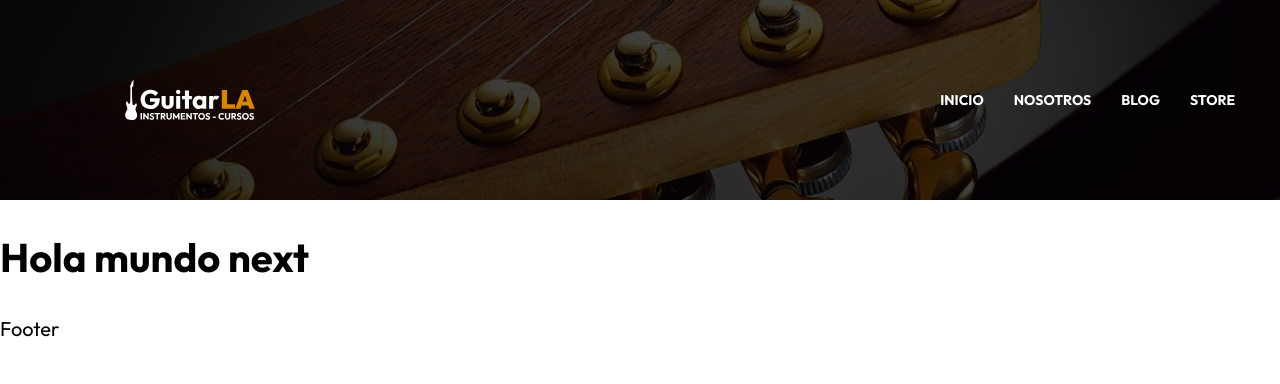
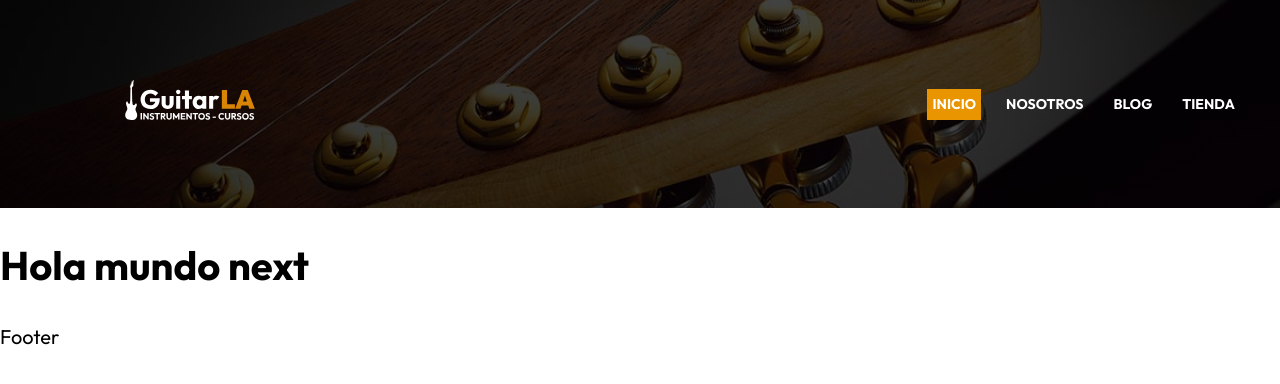
Before and after one commit to Moyrasc/Guitar-LA-Next.js, a Next.js app: page / in a window 1280 px wide. Shown: the top 384 px of the page. Built offline with nearby package versions, Linux system fonts and the light colour scheme.

Commit message:
style header

```diff
--- a/components/header.js
+++ b/components/header.js
@@ -1,18 +1,34 @@
 import Image from "next/future/image";
 import Link from "next/link";
 import styles from "../styles/header.module.css"
+import { useRouter } from "next/router";
 
 
 const Header = () => {
+
+    const router = useRouter()
+    console.log(router)
     return (
     <header className={styles.header}>
         <div className={`container ${styles.navigation}`}>
-            <Image src="/img/logo.svg" alt="logo "width={300} height={40}/>
+            <Link href={"/"}>
+                <a>
+                    <Image src="/img/logo.svg" alt="logo "width={300} height={40}/>
+                </a>
+            </Link>
             <nav className={styles.nav}>
-                <Link href="/"> Inicio </Link>
-                <Link href="/about"> Nosotros </Link>
-                <Link href="/blog"> Blog </Link>
-                <Link href="/store"> Store </Link>
+                <Link href="/">
+                    <a className={router.pathname === "/" ? styles.active : ""}> Inicio </a>
+                </Link>
+                <Link href="/about">
+                    <a className={router.pathname === "/about" ? styles.active : ""}> Nosotros </a>
+                </Link>
+                <Link href="/blog">
+                    <a className={router.pathname === "/blog" ? styles.active : ""}> Blog </a>
+                </Link>
+                <Link href="/store">
+                    <a className={router.pathname === "/store" ? styles.active : ""}> Tienda </a>
+                </Link>
 
             </nav>
         </div>
--- a/styles/header.module.css
+++ b/styles/header.module.css
@@ -36,6 +36,7 @@
     transition-duration: 300ms;
 
 }
-.nav a:hover {
+.nav a:hover,
+.active {
     background-color: var(--primary);
 }
```
